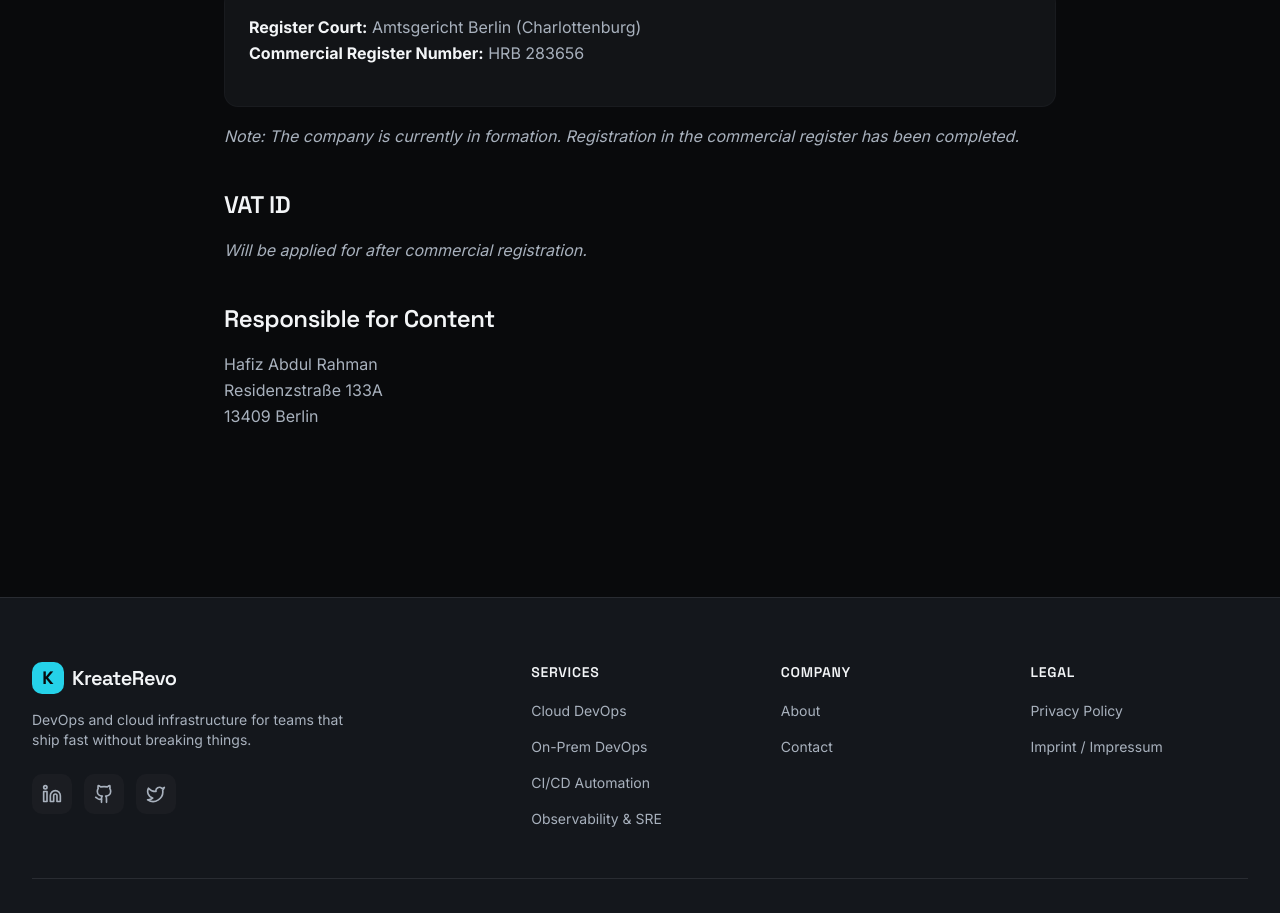
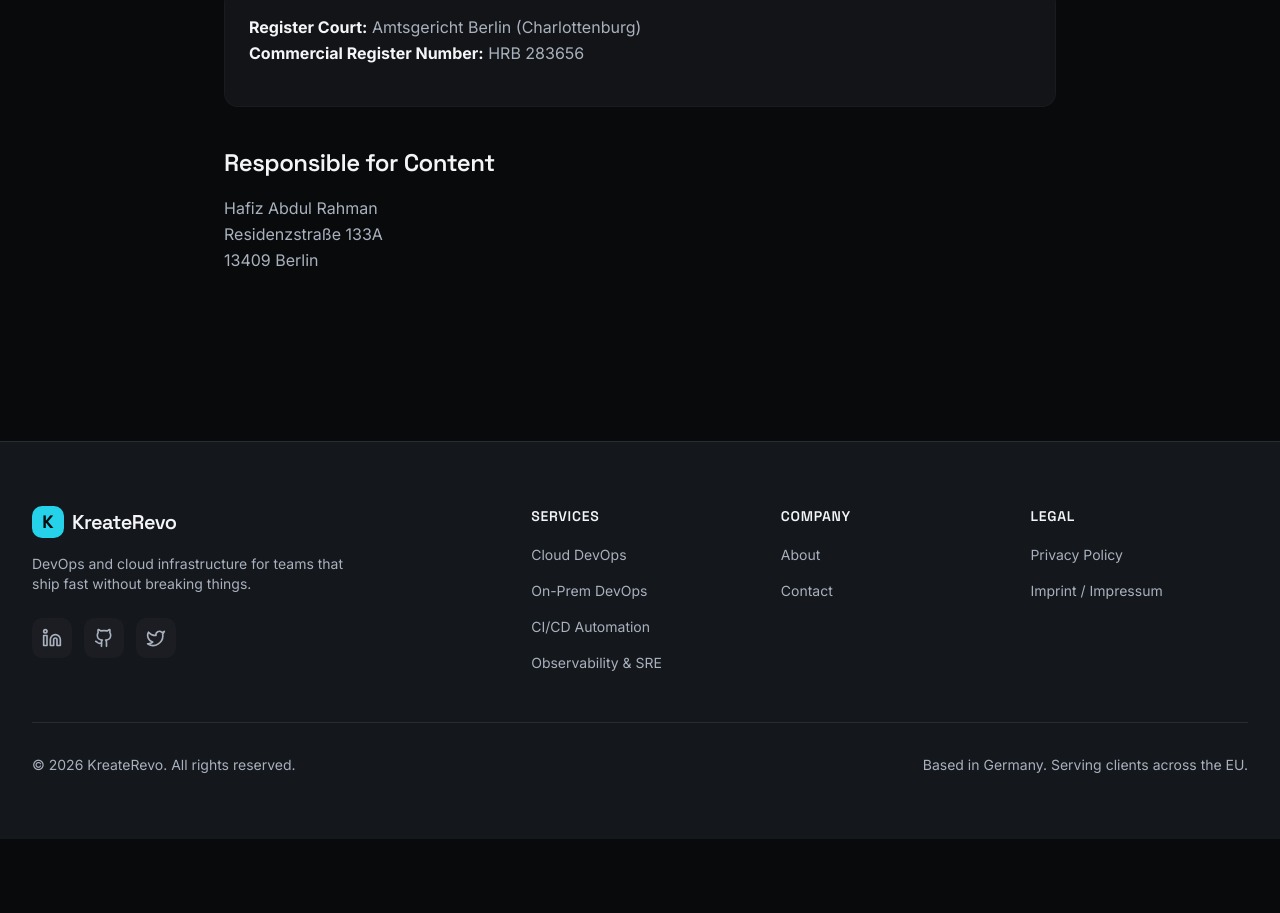
Before and after one commit to talhastackdev/kreaterevo, a React (Vite) app: page /de/imprint in a window 1280 px wide. Shown: the part 964-1877 px from the top of the page. After the commit the page ends 1803 px from the top, so only its background shows below. Built offline with nearby package versions, Linux system fonts and the light colour scheme.

Commit message:
Commented "Note: The company..." & "Will be.." texts from imprint page

```diff
--- a/src/pages/Imprint.tsx
+++ b/src/pages/Imprint.tsx
@@ -62,19 +62,19 @@ export default function Imprint() {
                   <strong className="text-foreground">{isGerman ? 'Handelsregisternummer:' : 'Commercial Register Number:'}</strong> HRB 283656
                 </p>
               </div>
-              <p className="text-muted-foreground leading-relaxed mt-4 italic">
+              {/* <p className="text-muted-foreground leading-relaxed mt-4 italic">
                 {isGerman
                   ? 'Hinweis: Die Gesellschaft befindet sich derzeit in Gründung. Die Eintragung in das Handelsregister ist erfolgt.'
                   : 'Note: The company is currently in formation. Registration in the commercial register has been completed.'}
-              </p>
+              </p> */}
             </section>
 
-            <section className="mb-10">
+            {/* <section className="mb-10">
               <h2 className="font-display font-semibold text-2xl mb-4">{isGerman ? 'Umsatzsteuer-ID' : 'VAT ID'}</h2>
               <p className="text-muted-foreground leading-relaxed">
                 <em>{isGerman ? 'Wird nach Eintragung im Handelsregister beantragt.' : 'Will be applied for after commercial registration.'}</em>
               </p>
-            </section>
+            </section> */}
 
             <section className="mb-10">
               <h2 className="font-display font-semibold text-2xl mb-4">{isGerman ? 'Verantwortlich für den Inhalt' : 'Responsible for Content'}</h2>
```
